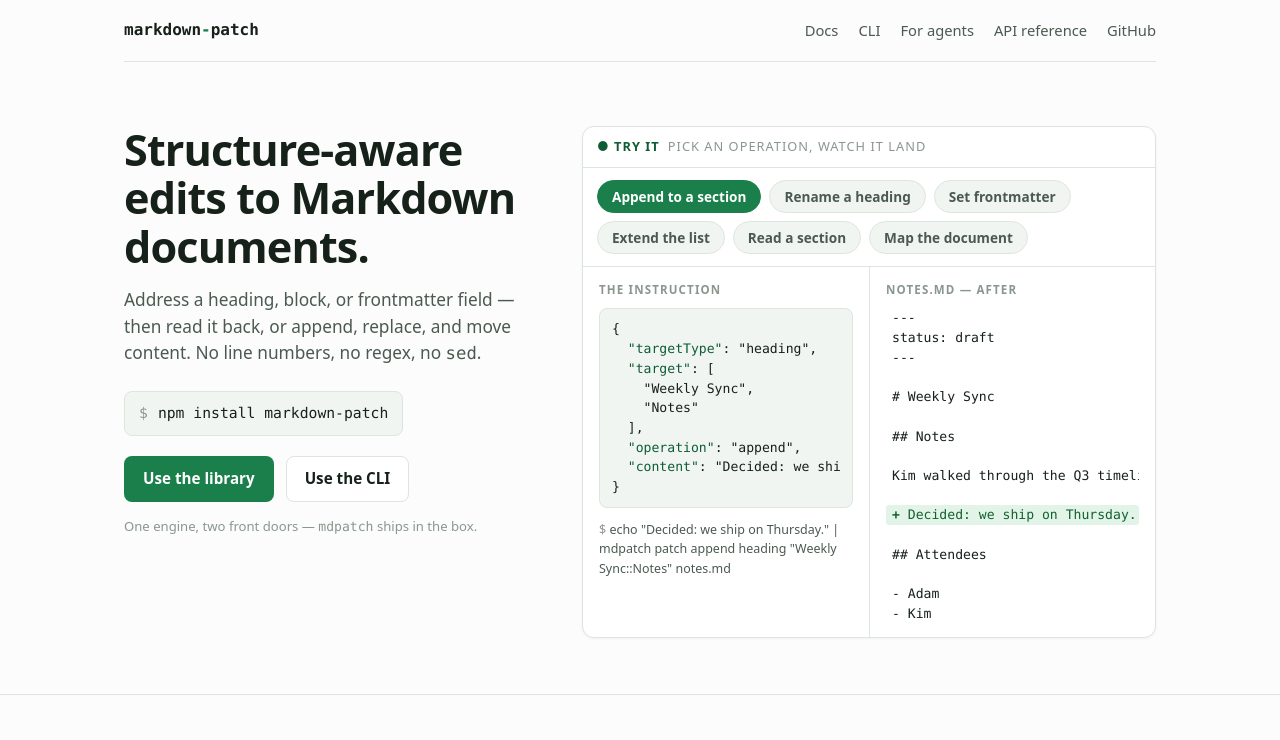
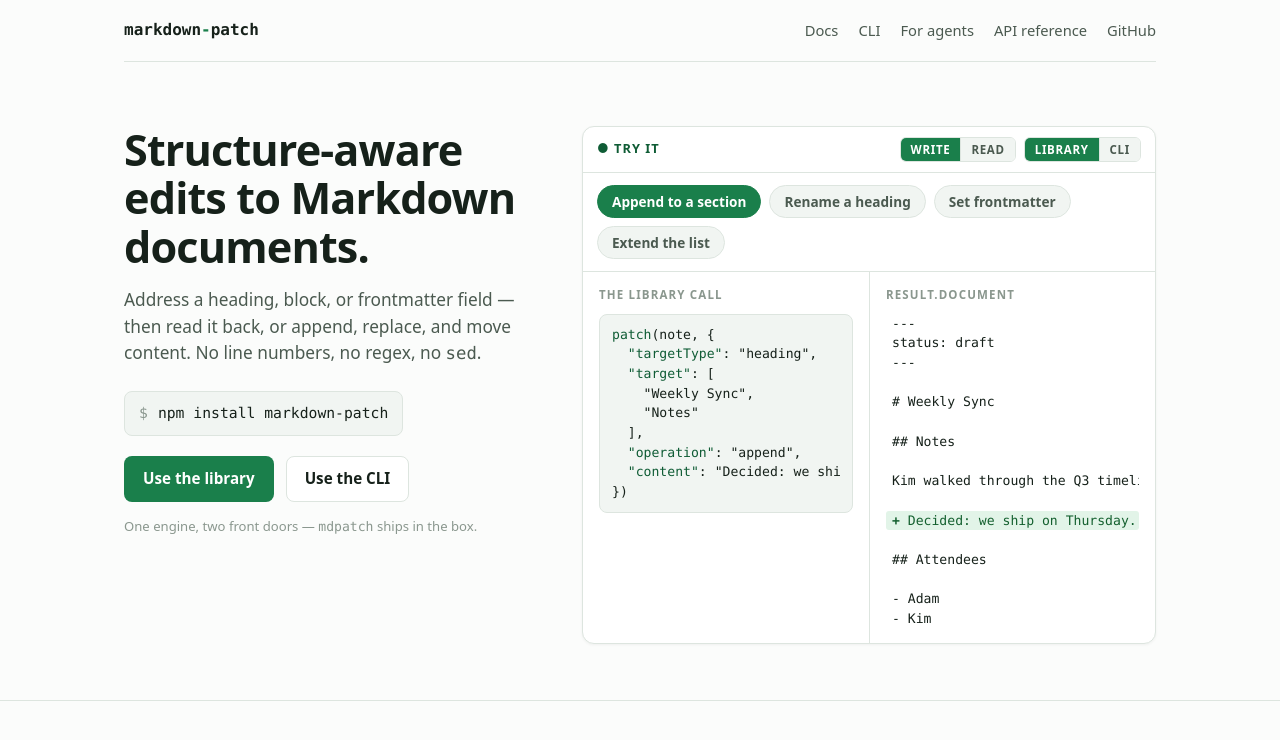
Before and after one commit to coddingtonbear/markdown-patch, a website: page site/index.html in a window 1280 px wide. Shown: the top 740 px of the page. Drawn offline with Linux system fonts and the light colour scheme.

Commit message:
Split the landing-page demo into Read/Write and Library/CLI views
The "Try it" demo showed write operations as bare instruction JSON with
the mdpatch command as a footnote, but showed reads as a readTarget()
call, so "Append to a section" and "Read a section" spoke different
vocabularies. Two toggles now pick the example set (Write / Read) and
the front door (Library / CLI), and every example renders in both forms:
patch(note, {...}) or readTarget(...) with the return value, versus the
mdpatch one-liner with the file-after or stdout. The `within` example,
which has no flag form, renders as a runnable `mdpatch apply` heredoc.

Adds "Read a frontmatter value" and "Find matching addresses" so the
read set matches the write set. Every precomputed result was checked
against the engine; a `within` append needs a leading newline to
continue the list, which the demo now shows.

Co-Authored-By: Claude Fable 5 <noreply@anthropic.com>

```diff
--- a/site/index.html
+++ b/site/index.html
@@ -93,6 +93,14 @@
     text-transform: uppercase; letter-spacing: 0.08em;
   }
   .demo-head .live { color: var(--accent-ink); font-weight: 700; }
+  .demo-head .toggles { margin-left: auto; display: flex; gap: 8px; flex-wrap: wrap; }
+  .toggle { display: inline-flex; border: 1px solid var(--line); border-radius: 6px; overflow: hidden; }
+  .toggle button {
+    font: 700 0.72rem var(--sans); letter-spacing: 0.06em; text-transform: uppercase;
+    color: var(--ink-soft); background: var(--bg-inset); border: 0; padding: 4px 10px; cursor: pointer;
+  }
+  .toggle button + button { border-left: 1px solid var(--line); }
+  .toggle button[aria-pressed="true"] { background: var(--accent); color: #fff; }
   .ops { display: flex; flex-wrap: wrap; gap: 8px; padding: 12px 14px; border-bottom: 1px solid var(--line); }
   .ops button {
     font: 600 0.85rem var(--sans); color: var(--ink-soft); background: var(--bg-inset);
@@ -116,8 +124,9 @@
   .docline.add { background: var(--add-bg); color: var(--add-ink); }
   .docline.add::before { content: "+ "; font-weight: 700; }
   .instr { background: var(--bg-inset); border: 1px solid var(--line); border-radius: 8px; padding: 10px 12px; margin-bottom: 10px; }
-  .cli-line { color: var(--ink-soft); font-size: 0.78rem; }
-  .cli-line .dollar { color: var(--ink-faint); }
+  .instr .dollar { color: var(--ink-faint); user-select: none; }
+  .instr .fn { color: var(--accent-ink); }
+  .instr-note { color: var(--ink-faint); font-size: 0.78rem; margin: 0; }
   .key { color: var(--accent-ink); }
 
   section { padding: 48px 0; border-top: 1px solid var(--line); }
@@ -194,13 +203,25 @@
     </div>
 
     <div class="demo" aria-label="Interactive patch demo">
-      <div class="demo-head"><span class="live">●&nbsp;Try it</span> pick an operation, watch it land</div>
+      <div class="demo-head">
+        <span class="live">●&nbsp;Try it</span>
+        <div class="toggles">
+          <div class="toggle" id="mode" role="group" aria-label="Read or write">
+            <button data-mode="write" aria-pressed="true">Write</button>
+            <button data-mode="read" aria-pressed="false">Read</button>
+          </div>
+          <div class="toggle" id="door" role="group" aria-label="Library or CLI">
+            <button data-door="lib" aria-pressed="true">Library</button>
+            <button data-door="cli" aria-pressed="false">CLI</button>
+          </div>
+        </div>
+      </div>
       <div class="ops" id="ops" role="group" aria-label="Example operations"></div>
       <div class="panes">
         <div class="pane">
-          <h3>The instruction</h3>
+          <h3 id="instr-title">The call</h3>
           <div class="instr"><pre id="instr"></pre></div>
-          <p class="cli-line" id="cli"></p>
+          <p class="instr-note" id="instr-note"></p>
         </div>
         <div class="pane">
           <h3 id="result-title">notes.md — after</h3>
@@ -327,13 +348,19 @@
     "- Adam",
     "- Kim",
   ];
-  // Each op: label, instruction (JSON) or instrText (library call), optional CLI
-  // line, and the resulting output as [lineText, isAdded] pairs (precomputed
-  // against the engine's documented semantics).
+  // Each example is shown two ways — as a library call and as an mdpatch
+  // command — and lives in either the write set or the read set. Results are
+  // precomputed against the engine's documented semantics.
   function lines(edit) {
     return BASE.map((l) => [l, false]).flatMap(edit);
   }
-  const OPS = [
+  function plain(rows) {
+    return rows.map((l) => [l, false]);
+  }
+  function json(obj) {
+    return JSON.stringify(obj, null, 2);
+  }
+  const WRITE_OPS = [
     {
       label: "Append to a section",
       instr: {
@@ -383,79 +410,168 @@
         target: ["Weekly Sync", "Attendees"],
         within: -1,
         operation: "append",
-        content: "\\n- Priya",
+        content: "\n- Priya",
       },
+      // No flag form for `within`: the full instruction goes through `apply`.
       cli: null,
       result: lines(([l, a]) =>
         l === "- Kim" ? [[l, a], ["- Priya", true]] : [[l, a]]
       ),
     },
+  ];
+  const READ_OPS = [
     {
       label: "Read a section",
-      instrText: 'readTarget(note, {\n  targetType: "heading",\n  target: ["Weekly Sync", "Notes"]\n})',
-      cli: 'mdpatch query heading "Weekly Sync::Notes" notes.md',
-      resultTitle: "stdout — nothing written",
-      result: [["Kim walked through the Q3 timeline.", false]],
+      lib: {
+        fn: "readTarget",
+        arg: { targetType: "heading", target: ["Weekly Sync", "Notes"] },
+        result: plain(json({ kind: "heading", content: "\nKim walked through the Q3 timeline.\n" }).split("\n")),
+      },
+      cli: {
+        cmd: 'mdpatch query heading "Weekly Sync::Notes" notes.md',
+        result: plain(["Kim walked through the Q3 timeline."]),
+      },
+    },
+    {
+      label: "Read a frontmatter value",
+      lib: {
+        fn: "readTarget",
+        arg: { targetType: "frontmatter", target: "status" },
+        result: plain(json({ kind: "frontmatter", value: "draft" }).split("\n")),
+      },
+      cli: {
+        cmd: "mdpatch query frontmatter status notes.md",
+        result: plain(['"draft"']),
+      },
     },
     {
       label: "Map the document",
-      instrText: "projectMap(buildModel(note))",
-      cli: "mdpatch print-map notes.md",
-      resultTitle: "the addressable map",
-      result: [
-        ["{", false],
-        ['  "version": "2b0a04",', false],
-        ['  "frontmatterFields": [', false],
-        ['    "status"', false],
-        ["  ],", false],
-        ['  "headings": {', false],
-        ['    "Weekly Sync": {', false],
-        ['      "Notes": {},', false],
-        ['      "Attendees": {}', false],
-        ["    }", false],
-        ["  },", false],
-        ['  "blocks": []', false],
-        ["}", false],
-      ],
+      lib: {
+        text: "projectMap(buildModel(note))",
+        result: null, // filled below
+      },
+      cli: {
+        cmd: "mdpatch print-map notes.md",
+        result: null,
+      },
+    },
+    {
+      label: "Find matching addresses",
+      lib: {
+        text: 'headingTreePaths(projectMap(buildModel(note)).headings)\n  .filter((path) => /Notes/.test(path.join("::")))',
+        result: plain(['[["Weekly Sync", "Notes"]]']),
+      },
+      cli: {
+        cmd: 'mdpatch print-map notes.md "Notes"',
+        result: plain(["heading\tWeekly Sync::Notes"]),
+      },
     },
   ];
+  const MAP = plain(
+    json({
+      version: "2b0a04",
+      frontmatterFields: ["status"],
+      headings: { "Weekly Sync": { Notes: {}, Attendees: {} } },
+      blocks: [],
+    }).split("\n")
+  );
+  READ_OPS[2].lib.result = MAP;
+  READ_OPS[2].cli.result = MAP;
 
+  const state = { mode: "write", door: "lib", index: 0 };
   const opsEl = document.getElementById("ops");
   const instrEl = document.getElementById("instr");
-  const cliEl = document.getElementById("cli");
+  const instrTitleEl = document.getElementById("instr-title");
+  const instrNoteEl = document.getElementById("instr-note");
   const resultEl = document.getElementById("result");
   const resultTitleEl = document.getElementById("result-title");
 
-  function renderInstr(obj) {
-    const json = JSON.stringify(obj, null, 2);
-    return json.replace(/"(\w+)":/g, '<span class="key">"$1"</span>:');
-  }
   function esc(s) {
     return s.replace(/&/g, "&amp;").replace(/</g, "&lt;");
   }
-  function select(i) {
-    const op = OPS[i];
-    [...opsEl.children].forEach((b, j) =>
-      b.setAttribute("aria-pressed", String(i === j))
-    );
-    instrEl.innerHTML = op.instr ? renderInstr(op.instr) : esc(op.instrText);
-    resultTitleEl.textContent = op.resultTitle || "notes.md — after";
-    cliEl.innerHTML = op.cli
-      ? '<span class="dollar">$</span> ' + esc(op.cli)
-      : "<em>Full-model instructions run through <code>mdpatch apply</code>.</em>";
-    resultEl.innerHTML = op.result
+  function hiJson(obj) {
+    return esc(json(obj)).replace(/"(\w+)":/g, '<span class="key">"$1"</span>:');
+  }
+  function call(fn, arg) {
+    return '<span class="fn">' + fn + "</span>(note, " + hiJson(arg) + ")";
+  }
+  function shell(cmd) {
+    return '<span class="dollar">$</span> ' + esc(cmd);
+  }
+  function applyHeredoc(instr) {
+    return shell("mdpatch apply notes.md - <<'EOF'") + "\n" + hiJson(instr) + "\nEOF";
+  }
+
+  function render() {
+    const ops = state.mode === "write" ? WRITE_OPS : READ_OPS;
+    const op = ops[state.index];
+    const lib = state.door === "lib";
+    let instr, note = "", result, resultTitle;
+    if (state.mode === "write") {
+      if (lib) {
+        instr = call("patch", op.instr);
+        resultTitle = "result.document";
+      } else if (op.cli) {
+        instr = shell(op.cli);
+        resultTitle = "notes.md — after";
+      } else {
+        instr = applyHeredoc(op.instr);
+        note = "No flag for within on mdpatch patch — the full instruction goes through apply.";
+        resultTitle = "notes.md — after";
+      }
+      result = op.result;
+    } else if (lib) {
+      instr = op.lib.text ? esc(op.lib.text) : call(op.lib.fn, op.lib.arg);
+      result = op.lib.result;
+      resultTitle = "return value — nothing written";
+    } else {
+      instr = shell(op.cli.cmd);
+      result = op.cli.result;
+      resultTitle = "stdout — nothing written";
+    }
+    instrTitleEl.textContent = lib ? "The library call" : "The command";
+    instrEl.innerHTML = instr;
+    instrNoteEl.textContent = note;
+    resultTitleEl.textContent = resultTitle;
+    resultEl.innerHTML = result
       .map(([l, add]) =>
         '<span class="docline' + (add ? " add" : "") + '">' + (esc(l) || " ") + "</span>"
       )
       .join("");
   }
-  OPS.forEach((op, i) => {
-    const b = document.createElement("button");
-    b.textContent = op.label;
-    b.addEventListener("click", () => select(i));
-    opsEl.appendChild(b);
-  });
-  select(0);
+  function renderOps() {
+    const ops = state.mode === "write" ? WRITE_OPS : READ_OPS;
+    opsEl.innerHTML = "";
+    ops.forEach((op, i) => {
+      const b = document.createElement("button");
+      b.textContent = op.label;
+      b.setAttribute("aria-pressed", String(i === state.index));
+      b.addEventListener("click", () => {
+        state.index = i;
+        renderOps();
+        render();
+      });
+      opsEl.appendChild(b);
+    });
+  }
+  function wireToggle(id, key) {
+    const buttons = [...document.getElementById(id).querySelectorAll("button")];
+    buttons.forEach((b) =>
+      b.addEventListener("click", () => {
+        const value = b.dataset[key];
+        if (state[key] === value) return;
+        state[key] = value;
+        if (key === "mode") state.index = 0;
+        buttons.forEach((x) => x.setAttribute("aria-pressed", String(x === b)));
+        renderOps();
+        render();
+      })
+    );
+  }
+  wireToggle("mode", "mode");
+  wireToggle("door", "door");
+  renderOps();
+  render();
 
   const fills = document.querySelectorAll(".bar-fill");
   const reduced = matchMedia("(prefers-reduced-motion: reduce)").matches;
```
